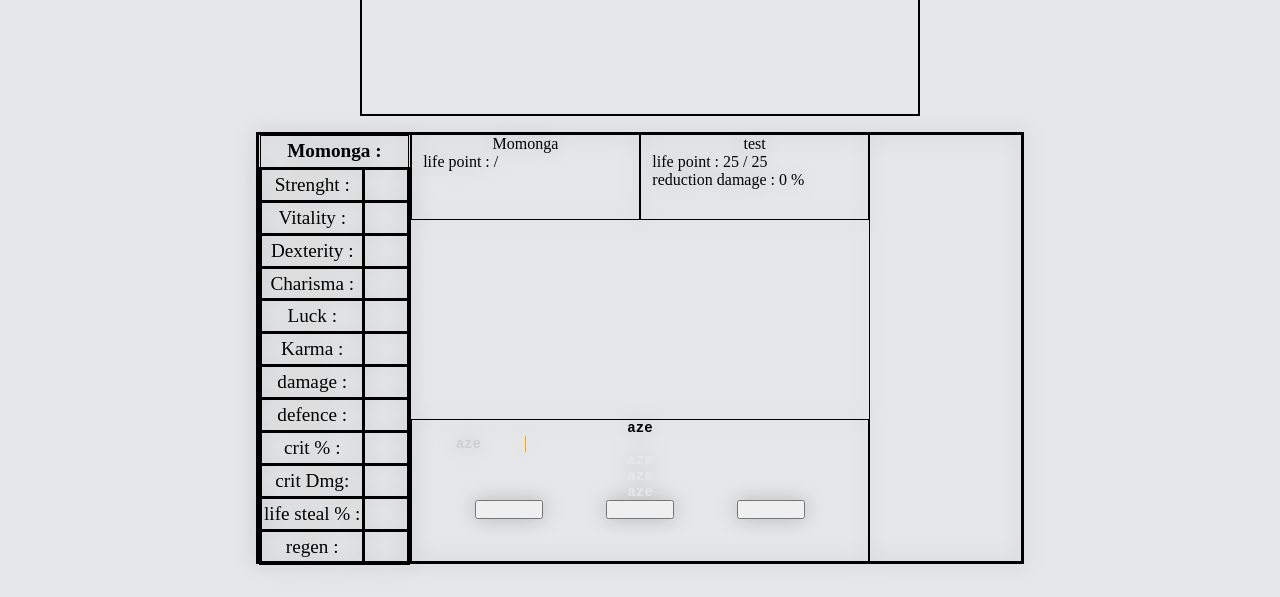
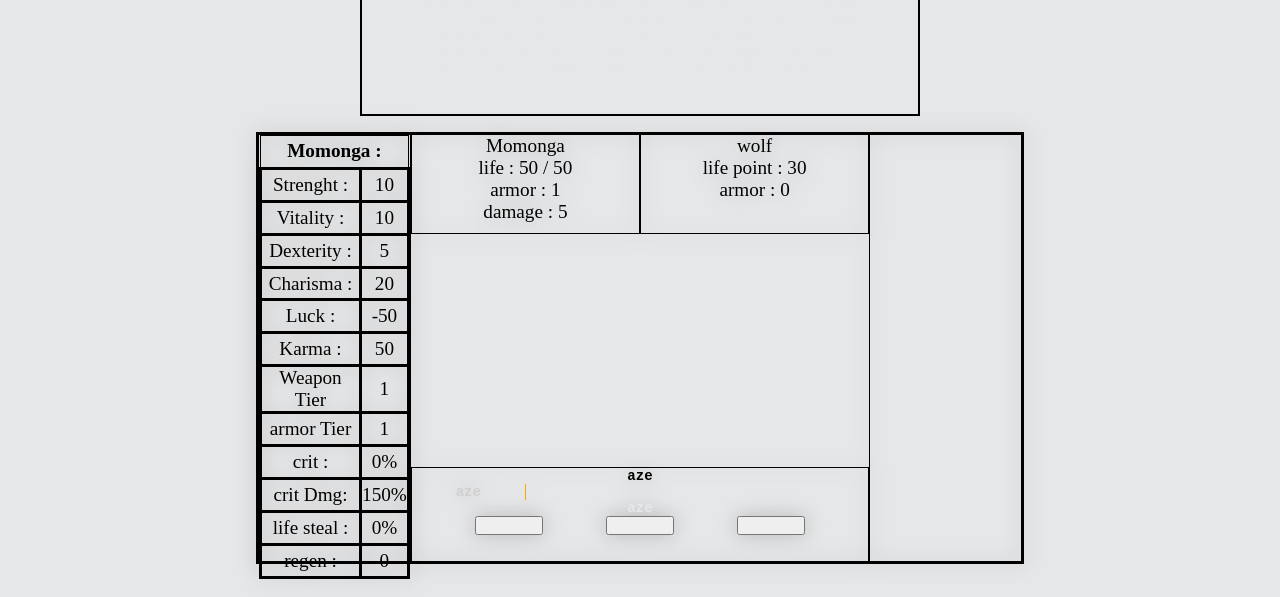
Before and after one commit to KevinLavigne/projet1-error404, a plain HTML site: page index.html in a window 1280 px wide. Shown: the part 203-800 px from the top of the page. Drawn offline with Linux system fonts and the light colour scheme.

Commit message:
debut algo function combat créer avec mise a jour html

```diff
--- a/index.html
+++ b/index.html
@@ -10,7 +10,7 @@
     <link
         href="https://fonts.googleapis.com/css2?family=Permanent+Marker&family=Roboto:ital,wght@0,300;1,100;1,400&display=swap"
         rel="stylesheet">
-    <script src="minigame.js"></script>
+
 </head>
 <body>
     <header>
@@ -58,58 +58,60 @@
                         </tr>
                         <tr>
                             <td class="col-1">Dexterity :</td>
-                            <td class="col-2" id="dexterity"></td>
+                            <td class="col-2" id="dexterity">5</td>
                         </tr>
                         <tr>
                             <td class="col-1">Charisma :</td>
-                            <td class="col-2" id="charisma"></td>
+                            <td class="col-2" id="charisma">20</td>
                         </tr>
                         <tr>
                             <td class="col-1">Luck :</td>
-                            <td class="col-2" id="luck"></td>
+                            <td class="col-2" id="luck">-50</td>
                         </tr>
                         <tr>
                             <td class="col-1">Karma :</td>
-                            <td class="col-2" id="karma"></td>
+                            <td class="col-2" id="karma">50</td>
                         </tr>
                         <tr>
-                            <td class="col-1">damage :</td>
-                            <td class="col-2" id="damage"></td>
+                            <td class="col-1">Weapon Tier</td>
+                            <td class="col-2" id="weapon"></td>
                         </tr>
                         <tr>
-                            <td class="col-1">defence :</td>
-                            <td class="col-2" id="defence"></td>
+                            <td class="col-1">armor Tier</td>
+                            <td class="col-2" id="armory"></td>
                         </tr>
                         <tr>
-                            <td class="col-1">crit % :</td>
-                            <td class="col-2" id="crit%"></td>
+                            <td class="col-1">crit :</td>
+                            <td class="col-2" id="crit%">0%</td>
                         </tr>
                         <tr>
                             <td class="col-1">crit Dmg:</td>
-                            <td class="col-2" id="crit-mult%"></td>
+                            <td class="col-2" id="crit-mult%">150%</td>
                         </tr>
                         <tr>
-                            <td class="col-1">life steal % :</td>
-                            <td class="col-2" id="life-steal%"></td>
+                            <td class="col-1">life steal :</td>
+                            <td class="col-2" id="life-steal%">0%</td>
                         </tr>
                         <tr>
                             <td class="col-1">regen :</td>
-                            <td class="col-2" id="regen"></td>
+                            <td class="col-2" id="regen">0</td>
                         </tr>
                 </table>
             </div>
             <div class="interactive-screen-part" id="grid-item2-1">
                 <div class="hp-player">
-                    <p id="player-name">Momonga</p>
-                    <p>life point : <span id="player-max-hp"></span> / <span id="player-hp"></span></p>
+                    <p id="player_name">Momonga</p>
+                    <p> life : <span id="health"></span> / <span id="max-health"></span></p>
+                    <p> armor : <span id="defence"></span></p>
+                    <p> damage : <span id="damage"></span></p>
                 </div>
                 <div class="player-img"></div>
             </div>
             <div class="interactive-screen-part" id="grid-item2-2">
                 <div class="stats-ennemy">
-                    <p id="ennemy-name">test</p>
-                    <p> life point : <span id="ennemy-hp">25</span> / <span id="ennemy-max-hp">25</span></p>
-                    <p> reduction damage : <span id="reduc-dmg">0</span> %</p>
+                    <p id="ennemy-name">10</p>
+                    <p> life point : <span id="ennemy-hp"></span></p>
+                    <p> armor : <span id="armor"></span></p>
                 </div>
                 <div class="ennemy-img"></div>
 
@@ -121,8 +123,6 @@
                     <p class="animated-text" id="game-text-1">aze</p>
                     <p class="animated-text" id="game-text-2">aze</p>
                     <p class="animated-text" id="game-text-3">aze</p>
-                    <p class="animated-text" id="game-text-4">aze</p>
-                    <p class="animated-text" id="game-text-5">aze</p>
                 </h2>
                 <div class="flex-input">
                 <input type="button" class="option1" value="">
@@ -149,5 +149,6 @@
         <p class="copyright">Crew Name © 2022</p>
 
     </footer>
+    <script src="minigame.js"></script>
 </body>
 </html>
--- a/minigame.css
+++ b/minigame.css
@@ -214,7 +214,7 @@ main{
     filter: drop-shadow(0 0 10px #0003);
     display: grid;
     grid-template-columns: 1fr 1.5fr 1.5fr 1fr;
-    grid-template-rows: 3fr 1.5fr;
+    grid-template-rows: 3.5fr 1fr;
 }
 #grid-item4{
     grid-column-start: 2;
@@ -233,9 +233,6 @@ main{
 }
 #game-text-4{
   animation-delay: 12s;
-}
-#game-text-5{
-  animation-delay: 16s;
 }
 
 #grid-item1 , #grid-item3{
@@ -276,6 +273,10 @@ table{
   width: 100%;
   border-collapse: collapse;
   font-size: 1.5vw;
+}
+p{
+  font-size: 1.5vw;
+  text-align: center;
 }
 th{
   text-align: center;
--- a/minigame.js
+++ b/minigame.js
@@ -1,16 +1,53 @@
+function RedirectionJavascript(){
+    document.location.href="acceuil.html";
+}
+
+const playerMaxHp = document.getElementById('max-health')
+
+const playerHp = document.getElementById('health')
+
+const playerName = document.getElementById(`player_name`);
+
+const ennemyName = document.getElementById('ennemy-name')
+
+const damage = document.getElementById('damage')
+
+const vita = document.getElementById('vitality')
+
+const str = document.getElementById('strength')
+
+const enemyLife = document.getElementById('ennemy-hp')
+
+const ennemyProt = document.getElementById('armor')
+
+const weap = document.getElementById('weapon')
+
+const arm = document.getElementById("armory")
+
+const def = document.getElementById('defence')
+
+let weapon = 1
+
+let armory = 1
+
 const player = [
     name = "Momonga",
     strenght = 10,
+    Attack = Math.floor((strenght * 1.5 ) * weapon ),
     vitality = 10,
+    MaxHp = (vitality * 5),
+    hp = MaxHp * 1,
+    armor = (5-4) * armory,
     Dexterity = 10,
     Charisma = 5,
     Luck  = 0,
     Karma = 0,
-    crit = 5 ,
-    critMult = 1.00,
+    crit = 0 ,
+    critMult = 1,
     lifeSteal = 0,
     regen = 0,
-]
+
+];
 
 
 class Character {
@@ -22,17 +59,65 @@ class Character {
     this.isAgressive = isAgressive;
     this.isBoss = isBoss;
     }
-}
-   const wolf = new Character ("wolf", 15, 5, 0, true, false);
-   const skeleton = new Character ("Skeleton", 20, 5, 5, true, false)
-   const archSpider = new Character ("Arch Spider", 25, 10, 0,true, false)
+
+    render(){
+        playerName.innerHTML = player[0]
+        str.innerHTML = player[1]
+        vita.innerHTML = player[3]
+        ennemyName.innerHTML = this.name
+        damage.innerHTML = this.damage
+        enemyLife.innerHTML = this.life
+        ennemyProt.innerHTML= this.damageReduc
+        playerMaxHp.innerHTML= player[4]
+        playerHp.innerHTML= player[5]
+        weap.innerHTML= weapon
+        arm.innerHTML= armory
+        def.innerHTML= player[6]
+
+        }
+
+     fight(ennemy){
+         this.life = this.life - (player[2] - this.damageReduc);
+         player[5] = player[5] - (this.damage - player[6]);
+         this.render()
+     }
+
+     brawl(){
+         if (player[5] > 0 && this.life > 0){
+            this.render()
+         }
+         if (player[5] <= 0){
+             this.render()
+             alert("you lose try again an another time")
+         }
+         if (this.life <= 0) {
+            this.render()
+         }
+     }
 
 
-   const charEvent1 = new Character ("Little Red Riding Hood", 10, 1, 15, false, false)
-   const monsterEvent1 = new Character("Werewolf", 50, 10 , 0,true,true)
-
-   const devilDeal = new Character ("Satan the Demon King", 999, 999, 999, false, true )
-   const angelDeal = new Character ("The God Vessel", 999, 999, 999, false, true )
+}
+const wolf = new Character ("wolf", 30, 5, 0, true, false);
+wolf.render()
 
 
-   const finalBoss = new Character ("The Redeirection Button", 800, 50, 20, true,false )
+const skeleton = new Character ("Skeleton", 40, 5, 5, true, false)
+console.log(skeleton)
+
+
+
+
+
+/*
+const archSpider = new Character ("Arch Spider", 25, 10, 0,true, false)
+const Werwolf = new Character("Werewolf", 50, 10 , 0,true,true)
+const finalBoss = new Character ("The Redeirection Button", 800, 50, 20, true,false )
+
+
+
+
+const devilDeal = new Character ("Satan the Demon King", 999, 999, 999, false, true )
+const angelDeal = new Character ("The God Vessel", 999, 999, 999, false, true )
+const charEvent1 = new Character ("Little Red Riding Hood", 10, 1, 15, false, false)
+
+*/
```
